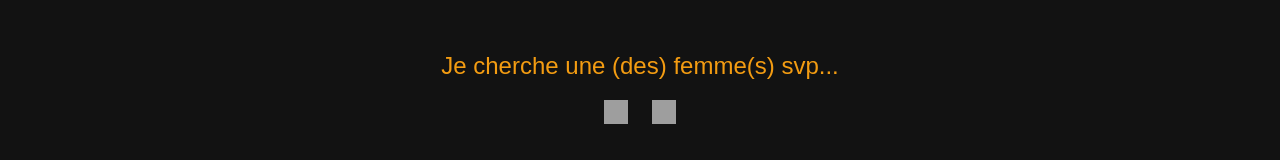
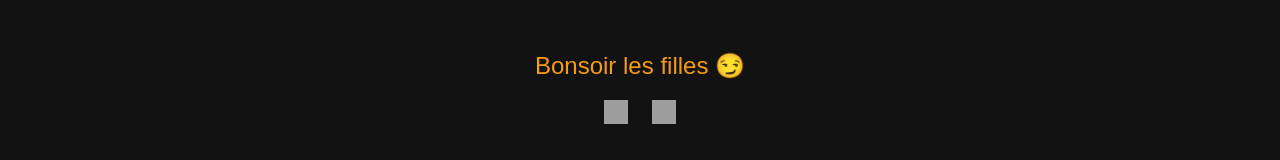
Before and after one commit to DylannS14/SodoKimou, a plain HTML site: page index.html in a window 1280 px wide. Shown: the top 160 px of the page. Drawn offline with Linux system fonts and the light colour scheme; grey boxes are pictures that could not be loaded.

Commit message:
Update index.html

```diff
--- a/index.html
+++ b/index.html
@@ -55,7 +55,7 @@
 </head>
 <body>
 
-  <p class="phrase">Je cherche une (des) femme(s) svp...</p>
+  <p class="phrase">Bonsoir les filles 😏</p>
 
   <div class="socials">
     <a href="https://www.instagram.com/loissaudrais/" target="_blank">
```
